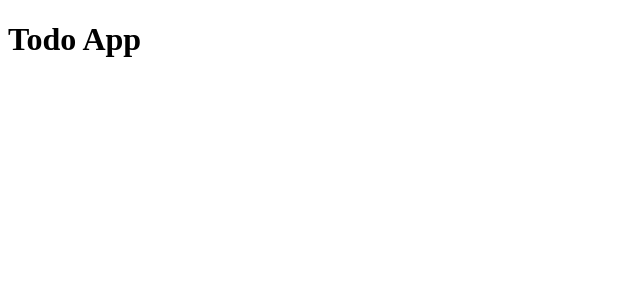
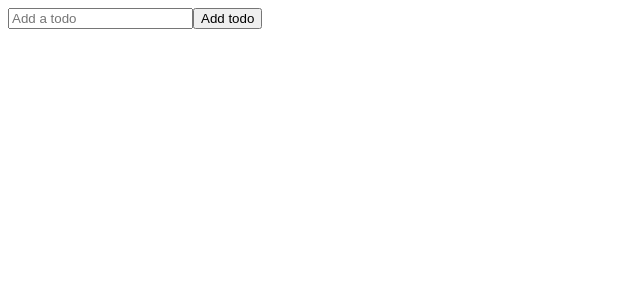
Before and after one commit to SarvinTorkaman/creating-react-todos-list, a React (Create React App) app: page / in a window 1280 px wide. Shown: the top 300 px of the page, without its empty margins (0-640 px from the left). Built offline with nearby package versions, Linux system fonts and the light colour scheme.

Commit message:
created the form

```diff
--- a/src/App.js
+++ b/src/App.js
@@ -1,9 +1,10 @@
 import "./App.css";
+import TodoForm from "./components/TodoForm";
 
 function App() {
   return (
     <div className="Todo-App">
-      <h1>Todo App</h1>{" "}
+      <TodoForm />
     </div>
   );
 }
--- a/src/components/TodoForm.js
+++ b/src/components/TodoForm.js
@@ -0,0 +1,33 @@
+import React, { useState } from "react";
+
+function TodoForm() {
+  const [input, setInput] = useState("");
+  const handleChange = (e) => {
+    setInput(e.target.value);
+  };
+  const handleSubmit = (e) => {
+    e.preventDefault();
+
+    // props.onSubmit({
+    //   id: Math.floor(Math.random() * 10000),
+    //   text: input,
+    // });
+    setInput("");
+  };
+
+  return (
+    <form className="todo-form" onSubmit={handleSubmit}>
+      <input
+        type="text"
+        placeholder="Add a todo"
+        value={input}
+        name="text"
+        className="todo-input"
+        onChange={handleChange}
+      />
+      <input type="submit" value="Add todo" className="todo-button" />
+    </form>
+  );
+}
+
+export default TodoForm;
```
